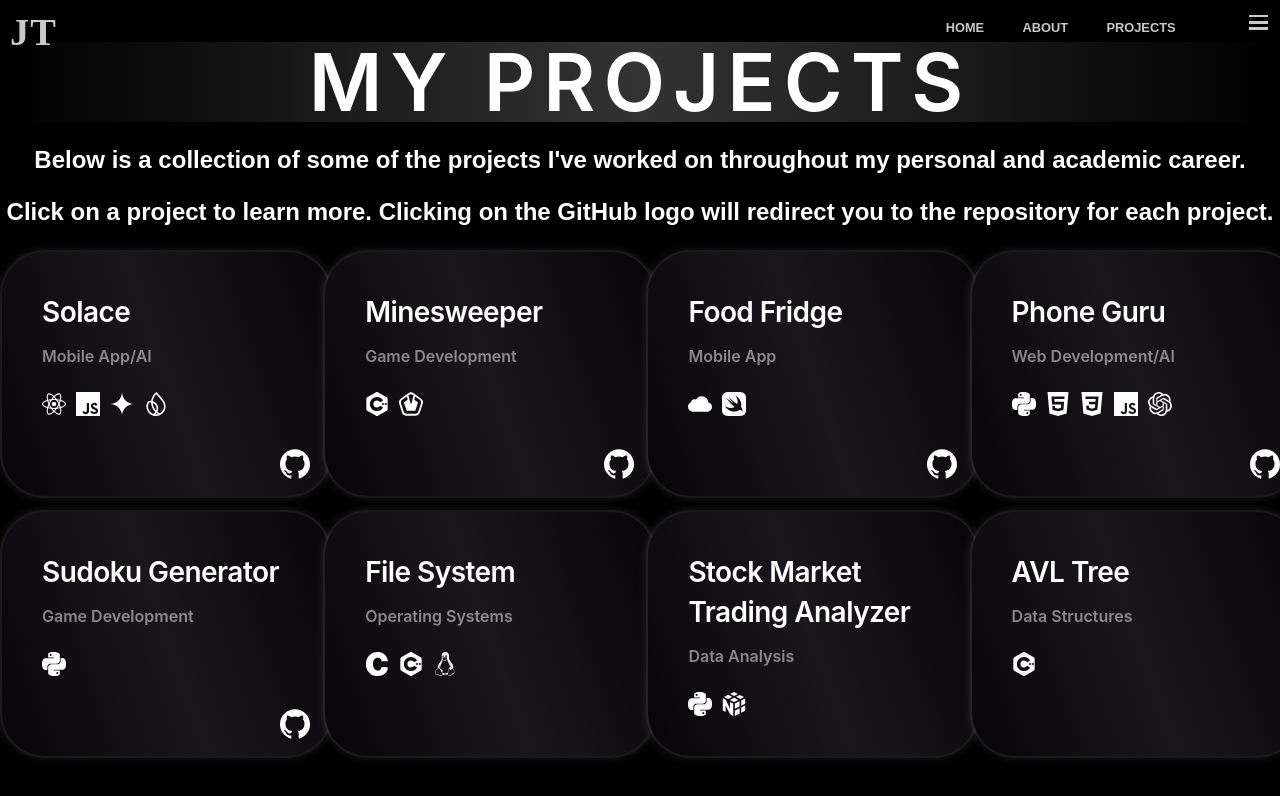
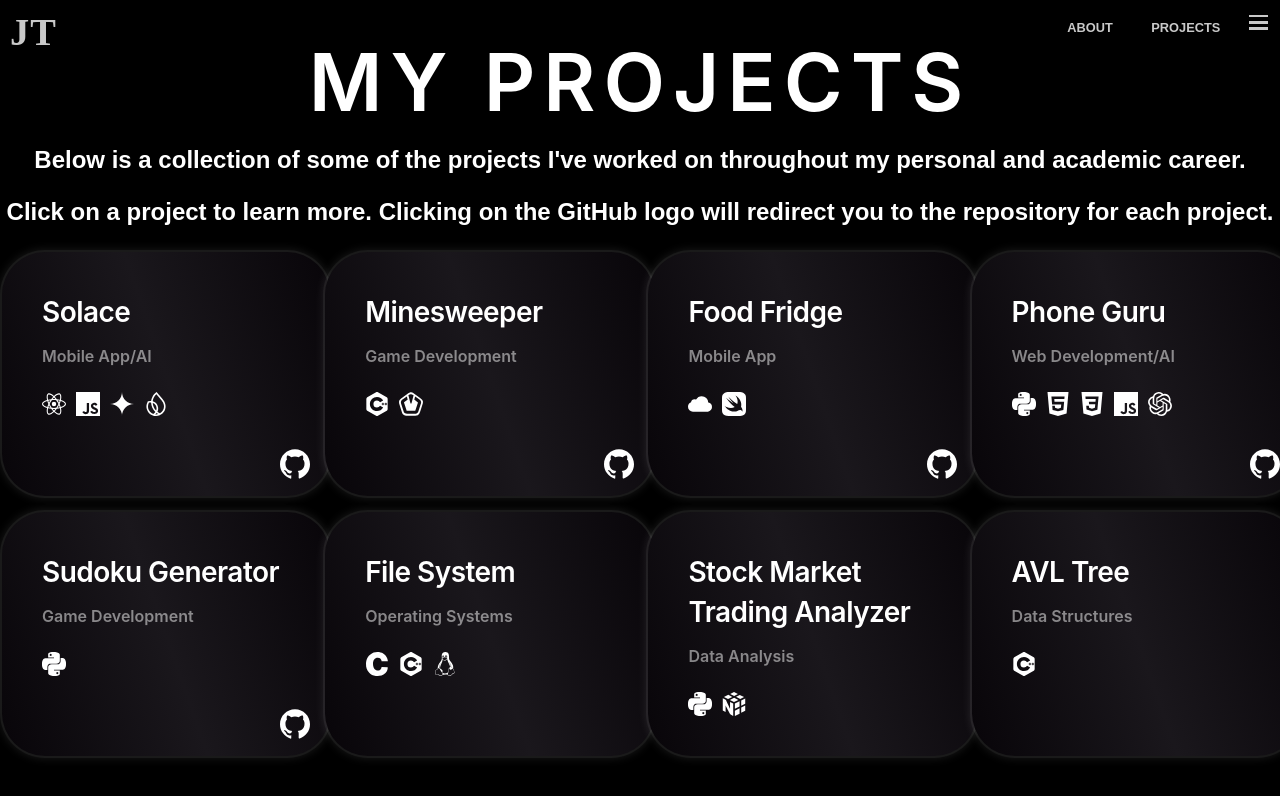
Before and after one commit to jtaylor205/Portfolio-Website, a React (Create React App) app: page /Projects in a window 1280 px wide. Shown: the top 796 px of the page. Built offline with nearby package versions, Linux system fonts and the light colour scheme; a web font is replaced by a local one.

Commit message:
Editd home scree / navbar and implemented 404 error handling

```diff
--- /dev/null
+++ b/public/404.html
@@ -0,0 +1,5 @@
+<script type="text/javascript">
+    // Redirect to index.html
+    var path = window.location.pathname;
+    window.location.replace("/?redirect=" + path);
+  </script>
--- a/src/components/NavBar.jsx
+++ b/src/components/NavBar.jsx
@@ -13,7 +13,6 @@ const NavBar = ({ menuOpen, setMenuOpen, navigateButtonRef }) => {
   const location = useLocation();
 
   const navItems = [
-    { title: "HOME", to: "/" },
     { title: "ABOUT", to: "/About" },
     { title: "PROJECTS", to: "/Projects" },
   ];
--- a/src/css/Home.css
+++ b/src/css/Home.css
@@ -70,17 +70,21 @@ html, body {
     justify-content: center;
     align-items: center;
     background-color: rgba(26, 26, 26, 0.6);
-    border: 2px solid #ff4d5a;
+    background: linear-gradient(71deg, #080509, #1a171c, #080509);
+    border: 2px solid transparent;
     border-radius: 5px;
-    color: #ff4d5a;
+    color: #C0C0C0; /* Metallic gray color */
     font-size: 2.4rem;
     font-weight: 500;
     cursor: pointer;
     transition: transform 0.3s ease-out;
     opacity: 0;
     margin-top: 10%;
+    box-shadow: 0 10px 20px rgba(0, 0, 0, 0.2), 0 0 15px rgba(255, 255, 255, 0.2);
     animation: fadeUp 1.5s ease-in forwards;
     animation-delay: 3s;
+    transition: transform 0.3s ease, box-shadow 0.3s ease;
+    border-color: rgba(255, 255, 255, 0.3);
 }
 
 .navigate-button:hover{
--- a/src/css/NavBar.css
+++ b/src/css/NavBar.css
@@ -70,6 +70,6 @@ html, body {
   justify-content: flex-start;
   flex-grow: 1;
   margin: 1vw;
-  padding-left: 25vw;
+  padding-left: 38vw;
   font-weight: bold;
 }
--- a/src/css/Projects.css
+++ b/src/css/Projects.css
@@ -25,8 +25,7 @@ body {
   color: #ffffff;
   text-transform: uppercase;
   letter-spacing: 0.1em;
-  background: linear-gradient(90deg, transparent, #333, transparent);
-  box-shadow: 0 3px 10px rgba(0,0,0,0.2);
+
   z-index: 10; /* Ensure it's above other content */
   animation: openFromMiddle 1s ease-out forwards;
 }
```
Also changed, not shown: 8 other files (tests, documents, lock files or other folders).
